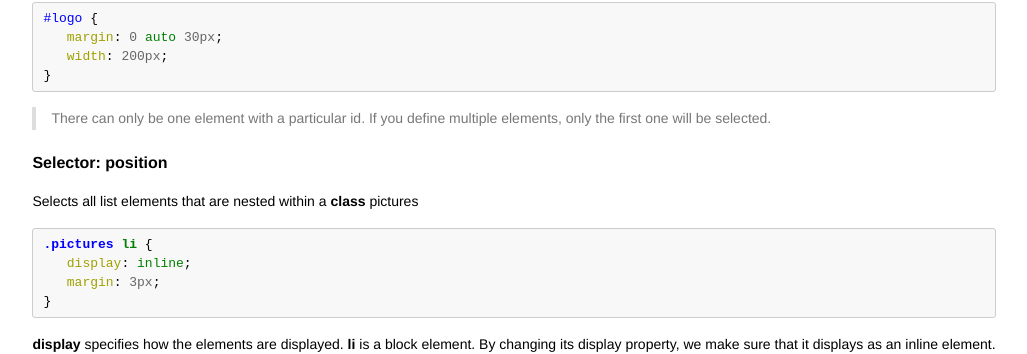
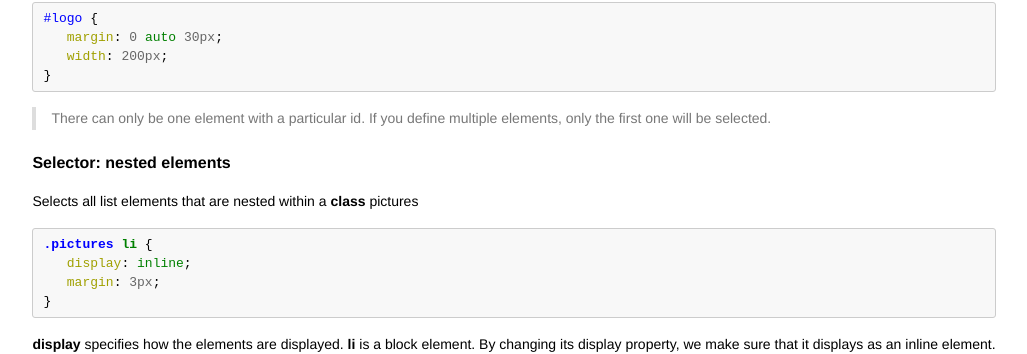
Before and after one commit to codebar/tutorials, a Jekyll site: the page built from html/lesson2/tutorial.md, in a window 1280 px wide and 900 px high, scrolled down 2845 px. Shown: the part 106-460 px from the top of the window, without its empty margins (126-1153 px from the left). Built offline with Jekyll 4.4.1, drawn with Linux system fonts in a browser that asks for light colours; Markdown is read by kramdown in place of the engine named in the settings.

Commit message:
Clearer title for section about the nested element selector.
The previous headings in the selector section all refer to the new
type of selector they introduce (element, class, etc) except for this
one which (I think) refers to the effect the css ‘display’ property has
on positioning elements.

The proper name for this type of selector looks to be the ‘descendant’
selector[1], but I think ‘nested’ is a better word for us here as it
is a term that has already been introduced in lesson 1[2] and is used
later on in this paragraph.

[1] http://www.w3.org/TR/CSS2/selector.html#pattern-matching
[2] https://github.com/codebar/tutorials/blob/24e6c063909296e2faa3e147cc5b3aab83f2b332/html/lesson1/tutorial.md#nesting-elements

```diff
--- a/html/lesson2/tutorial.md
+++ b/html/lesson2/tutorial.md
@@ -166,7 +166,7 @@ Selects the element with the id logo.
 
 > There can only be one element with a particular id. If you define multiple elements, only the first one will be selected.
 
-#### Selector: position
+#### Selector: nested elements
 
 Selects all list elements that are nested within a **class** pictures
 
```
